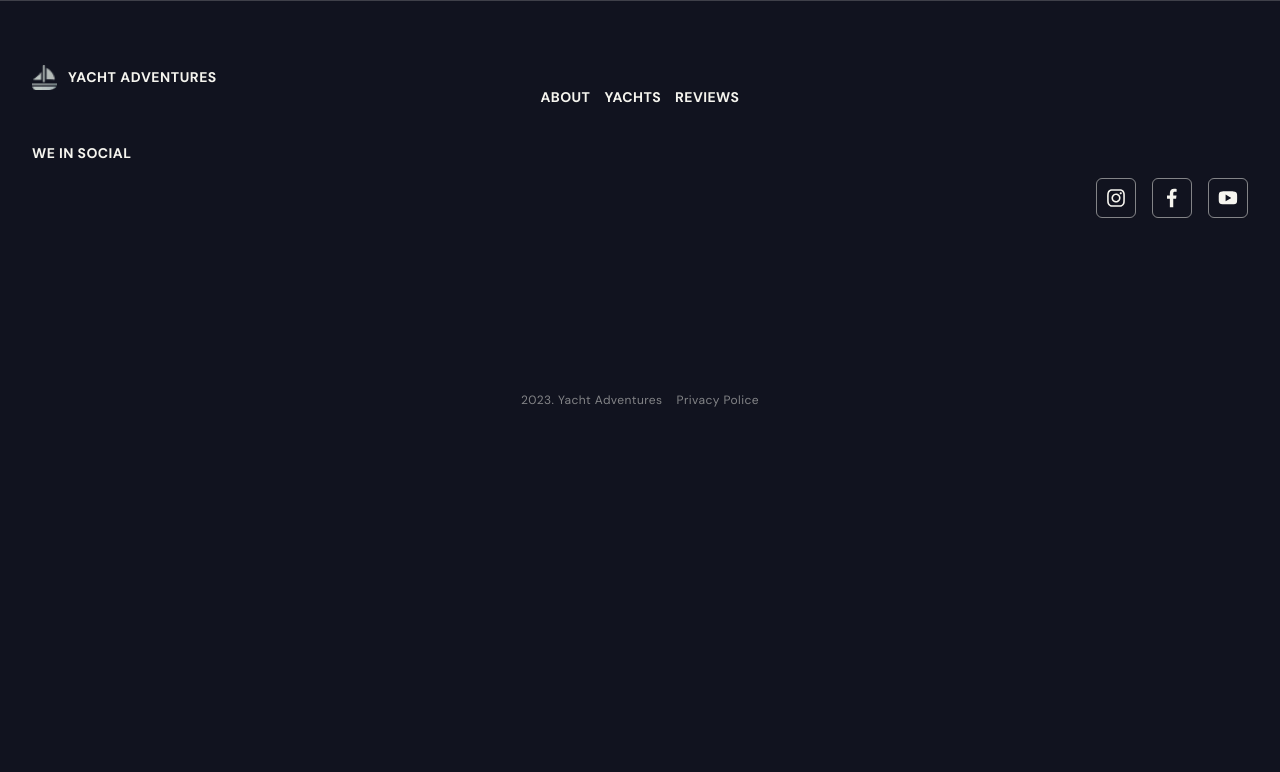
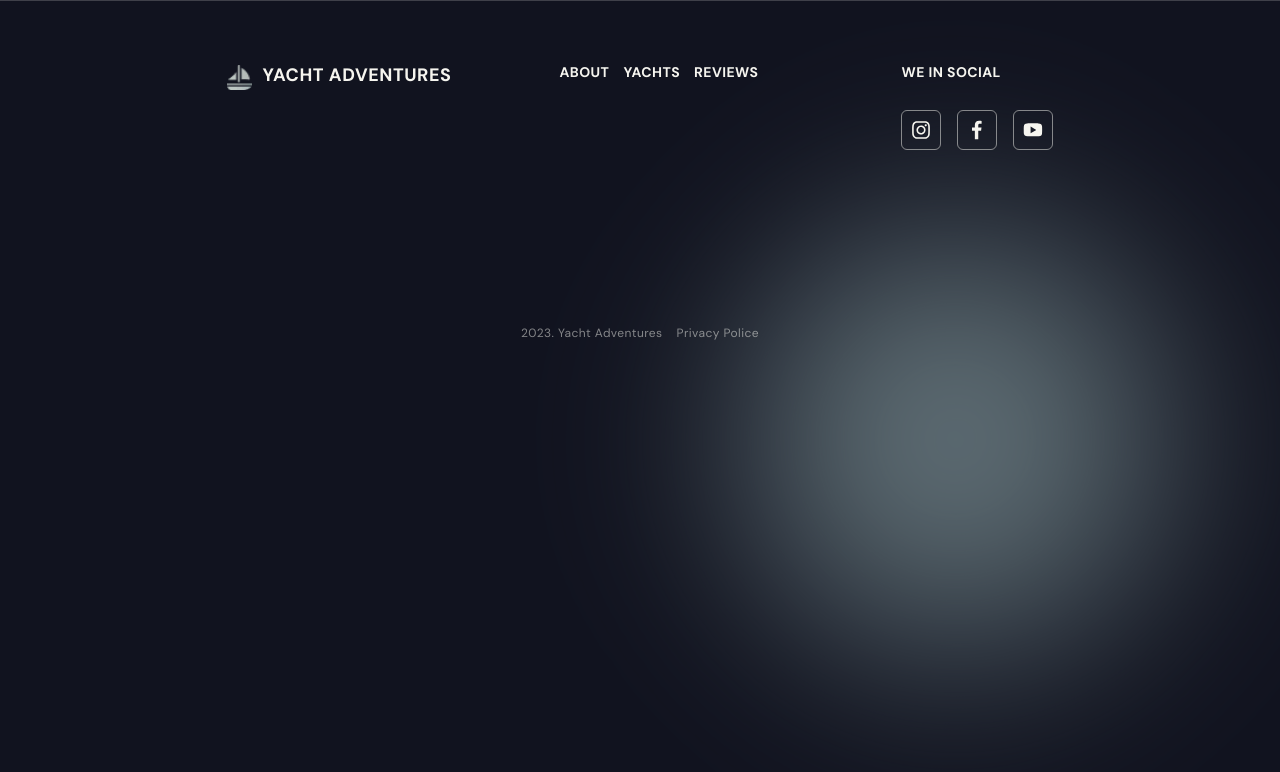
Before and after one commit to KorolenkoDaria/yacht-adventures--9, a website built with Vite: page src/index.html in a window 1280 px wide. Built offline with nearby package versions, Linux system fonts and the light colour scheme.

Commit message:
footer boghdan

```diff
--- a/src/css/footer.css
+++ b/src/css/footer.css
@@ -2,7 +2,7 @@
 .footer-container {
     padding-top: 64px;
     border-top: 1px solid rgba(246, 245, 239, 0.20);
-
+position: relative;
 }
 
 .footer-logo-container {
@@ -63,6 +63,7 @@
 
 .footer-soc-container {
     display: flex;
+    flex-direction: column;
     gap: 14px;
     margin-bottom: 40px;
 }
@@ -110,17 +111,37 @@
     text-transform: uppercase;
     margin-bottom: 16px;
 }
+.footer-fillters{
+    width: 419px;
+height: 419px;
+transform: rotate(-45.565deg);
+flex-shrink: 0;
+border-radius: 419px;
+opacity: 0.6000000238418579;
+background: var(--light-green, #93ABAE);
+filter: blur(100px);
+position: absolute;
+z-index: -1;
+top: 230px;
+right: 115px;
+}
 @media  screen and (min-width:768px) {
     .footer-menu-list {
+        margin-right: 143px;
      align-items: center;
     }
     .footer-container {
         display: flex;
-        flex-direction: column;
+        justify-content: center ;
     }
     .footer-soc-title {
-        text-align: right;
-        margin-right: 50px;
+        color: var(--white, #F6F5EF);
+        font-family: DM Sans;
+        font-size: 14px;
+        font-style: normal;
+        font-weight: 700;
+        line-height: 110%; /* 15.4px */
+        text-transform: uppercase;
     }
     .footer-menu {
         justify-content: center;
@@ -128,13 +149,46 @@
     .icons-list {
     }
     .footer-soc-container {
-        justify-content: right;
+     display: flex;
+     flex-direction: column;
     }
     .footer-logo-container {
+        align-items: normal;
+        margin-right: 130px;
         margin-bottom: 0px;
     }
+    .footer-logo-link{
+        max-width: 167px;
+        color: var(--white, #F6F5EF);
+font-family: DM Sans;
+font-size: 18px;
+font-style: normal;
+font-weight: 700;
+line-height: 118%; /* 21.24px */
+letter-spacing: 0.54px;
+text-transform: uppercase;
+white-space: nowrap;
+    }
+    .footer-menu{
+        color: var(--white, #F6F5EF);
+font-family: DM Sans;
+font-size: 14px;
+font-style: normal;
+font-weight: 700;
+line-height: 118%; /* 16.52px */
+letter-spacing: 0.42px;
+text-transform: uppercase;
+    }
+    .icons-soc{
+        width: 40px;
+        height: 40px;
+    }
+
 }
 @media  screen and (min-width:1280px) {
+    .footer-container{
+        justify-content: center;
+    }
     .footer-menu-list {
         flex-direction: unset;
         justify-content: center;
@@ -146,4 +200,8 @@
     .footer-soc-title {
         display: flex;
     }
+    .icons-soc{
+        width: 40px;
+        height: 40px;
+    }
 }
--- a/src/partials/footer.html
+++ b/src/partials/footer.html
@@ -1,7 +1,7 @@
 <!-- Максим -->
 <footer class="footer-yacht">
     <div class="container footer-container">
-        <div class="footer-logo">
+
             <div class="footer-logo-container">
                 <img class="footer-logo-img" src="./img/logo@1x.webp" width="25" height="25" alt="boat-icon">
                 <a href="" class="footer-logo-link">yacht Adventures</a>
@@ -15,32 +15,33 @@
                     <li class="about-yacht link"><a href="">Reviews</a></li>
                 </ul>
             </div>
+            <div class="footer-soc-container">
             <p class="footer-soc-title">We in social</p>
 
-        </div>
-        <div class="footer-soc-container">
                 <ul class="icons-list">
                     <li>
-                    <svg class="icons-soc" width="40" height="40">
+                        <svg class="icons-soc" width="32" height="32">
                             <use href="./img/icons.svg#icon-icon-instagram"></use>
                         </svg>
                     </li>
                     <li>
-                    <svg class="icons-soc" width="40" height="40">
+                        <svg class="icons-soc" width="32" height="32">
                             <use href="./img/icons.svg#icon-icon-facebook"></use>
                         </svg>
                     </li>
                     <li>
-                    <svg class="icons-soc" width="40" height="40">
+                        <svg class="icons-soc" width="32" height="32">
                             <use href="./img/icons.svg#icon-youtube"></use>
                         </svg>
                     </li>
                 </ul>
             </div>
+        </div>
         <ul class="footer-text-list">
             <li class="footer-text-item">2023. Yacht Adventures</li>
             <li class="footer-text-item">Privacy Police</li>
         </ul>
+        <div class="footer-fillters"></div>
     </div>
 
 </footer>
```
Lines whose indentation alone changed are shown as unchanged.
